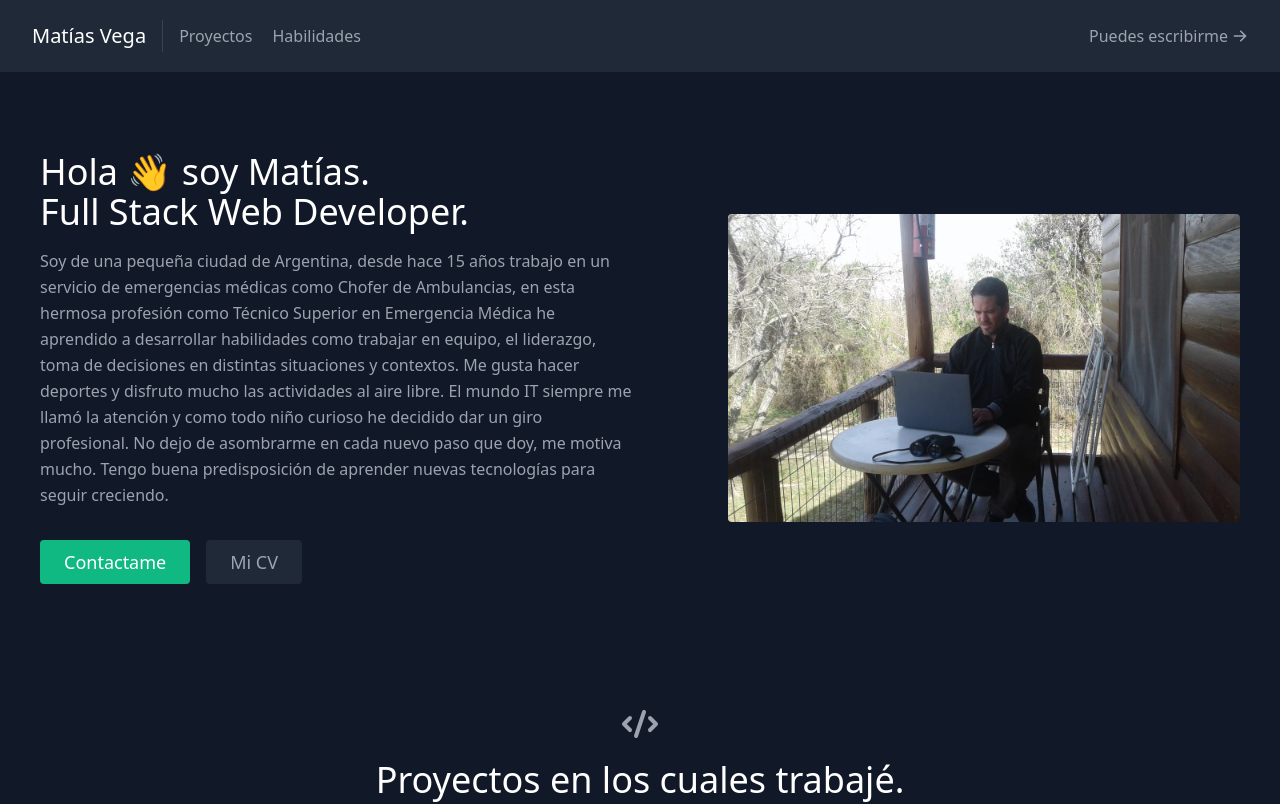
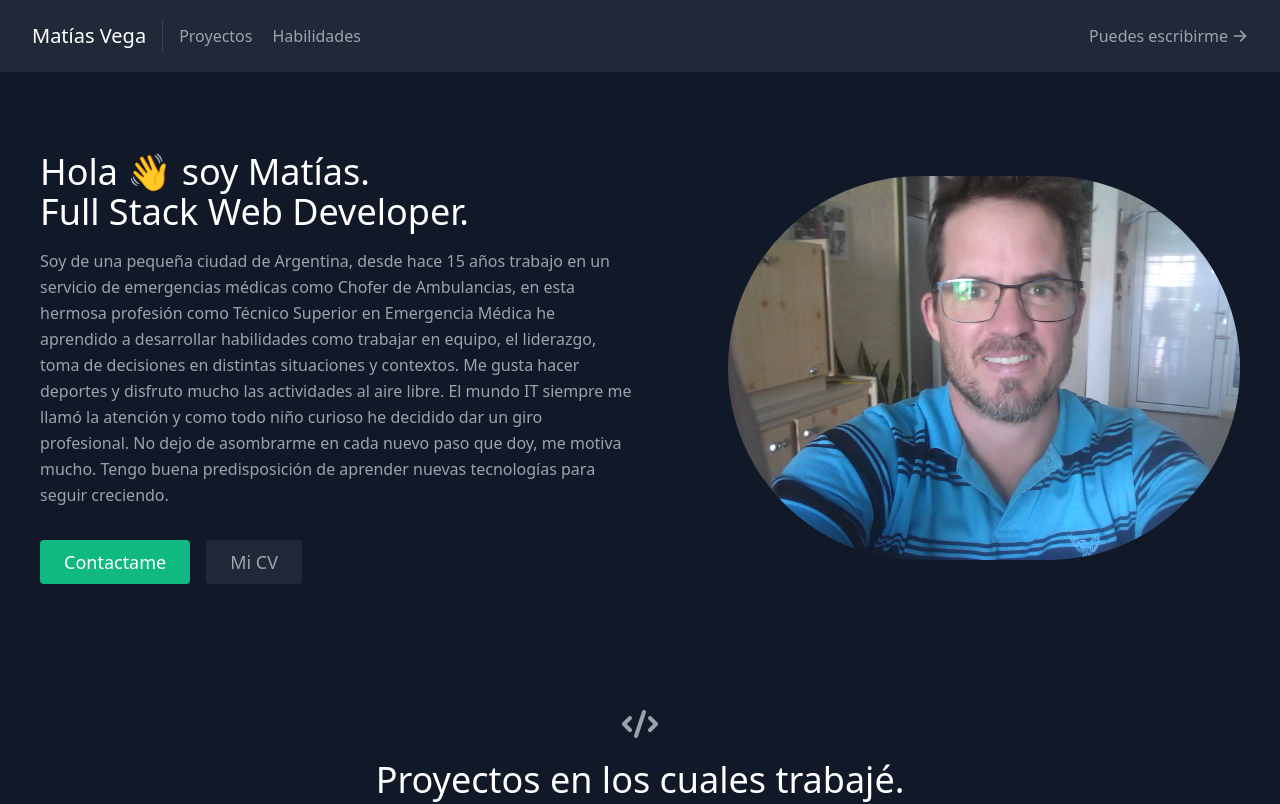
Before and after one commit to ElMatiVega/MV_Portafolio, a React (Create React App) app: page / in a window 1280 px wide. Shown: the top 804 px of the page. Built offline with nearby package versions, Linux system fonts and the light colour scheme.

Commit message:
pequeños cambios

```diff
--- a/src/components/About.js
+++ b/src/components/About.js
@@ -32,9 +32,9 @@ export default function About() {
         </div>
         <div className="lg:max-w-lg lg:w-full md:w-1/2 w-5/6">
           <img
-            className="object-cover object-center rounded"
+            className="object-cover object-center rounded rounded-full"
             alt="hero"
-            src="./MyMV.jpeg"
+            src="./selfie.jpg"
           />
         </div>
       </div>
--- a/src/data.js
+++ b/src/data.js
@@ -24,7 +24,7 @@ export const projects = [
     link: "https://www.linkedin.com/in/mat%C3%ADas-vega-98a527239/",
   },
   {
-    title: "E-commerce Shop Healthy",
+    title: "E-commerce Healthy Shop",
     subtitle: "HTML, Javascripts, React-Redux, Material UI, Nodejs, express, MySQL ",
     description:
       "Lorem ipsum dolor sit amet consectetur adipisicing elit. Praesentium dolore rerum laborum iure enim sint nemo omnis voluptate exercitationem eius?",
```
Also changed, not shown: public/selfie.jpg (added).
